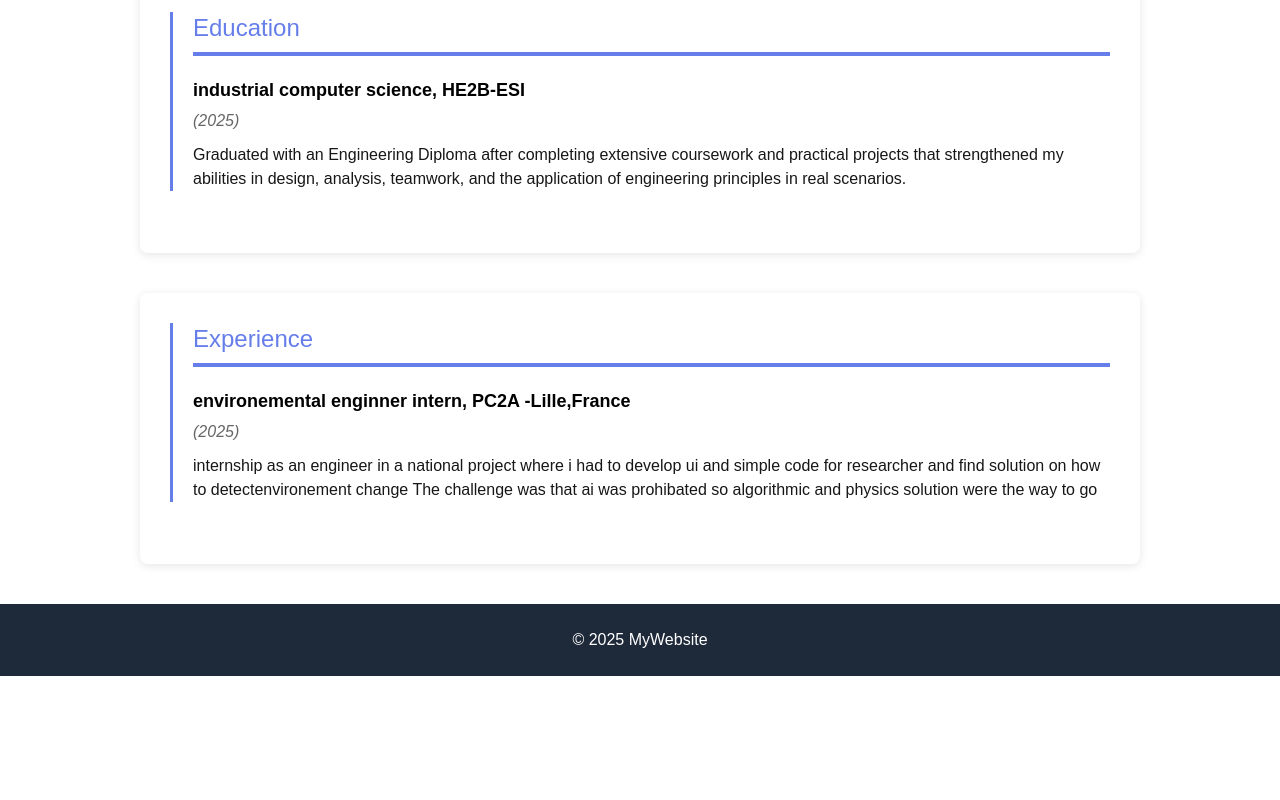
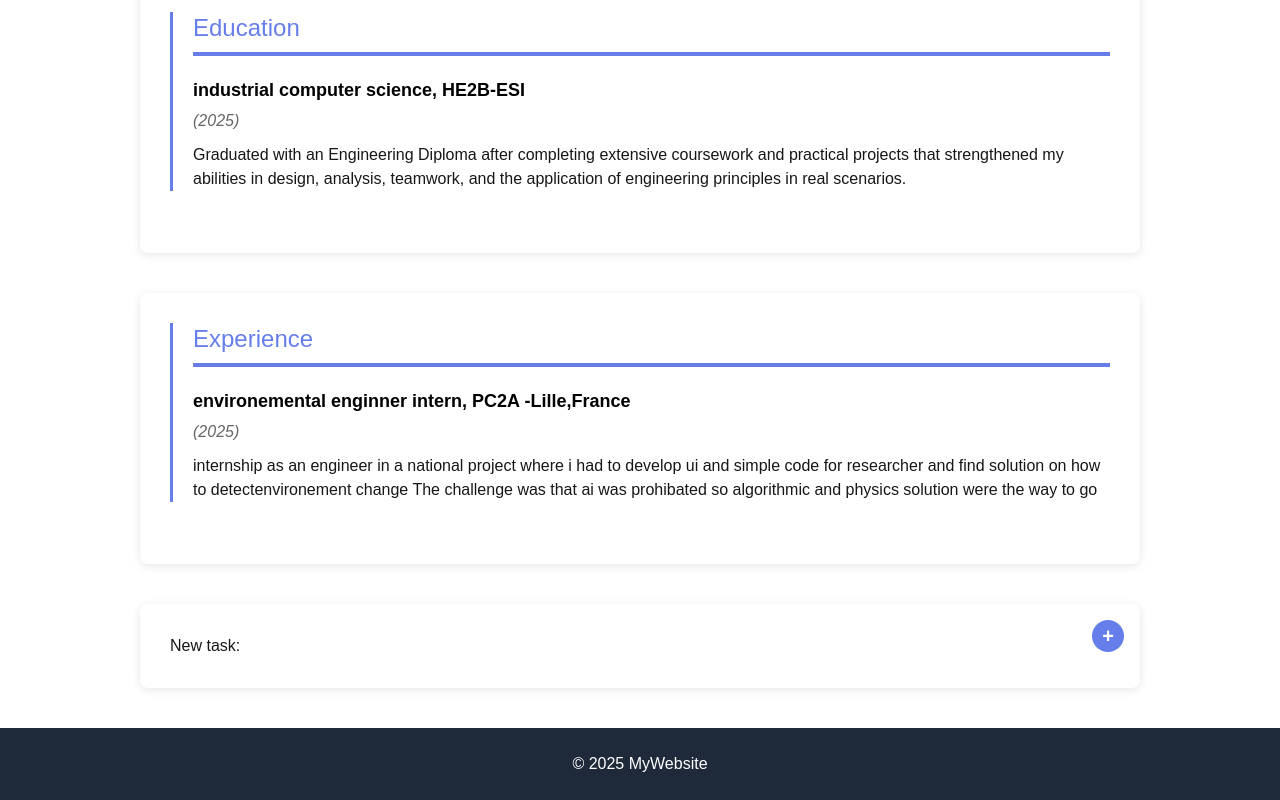
Before and after one commit to 25216b/PrivateRepoWEB_NTWK, a Next.js app in the folder my-app/: page / in a window 1280 px wide. Shown: the part 602-1402 px from the top of the page. Before the commit the page ends 1278 px from the top, so only its background shows below. Built offline with nearby package versions, Linux system fonts and the light colour scheme.

Commit message:
add changes to the page

```diff
--- a/my-app/app/layout.tsx
+++ b/my-app/app/layout.tsx
@@ -52,6 +52,15 @@ export default function RootLayout({
           internship as an engineer in a national project where i had to develop ui and simple code for researcher and find solution on how to detectenvironement change
           The challenge was that ai was prohibated so algorithmic and physics solution were the way to go
         </CVEntry>
+        <Contacts
+
+          sectionName="ok"
+          title="ok"
+          company="ok"
+          date="ok"
+        >
+
+        </Contacts>
 
         {children}
         <Footer></Footer>
```
Lines whose indentation alone changed are shown as unchanged.
